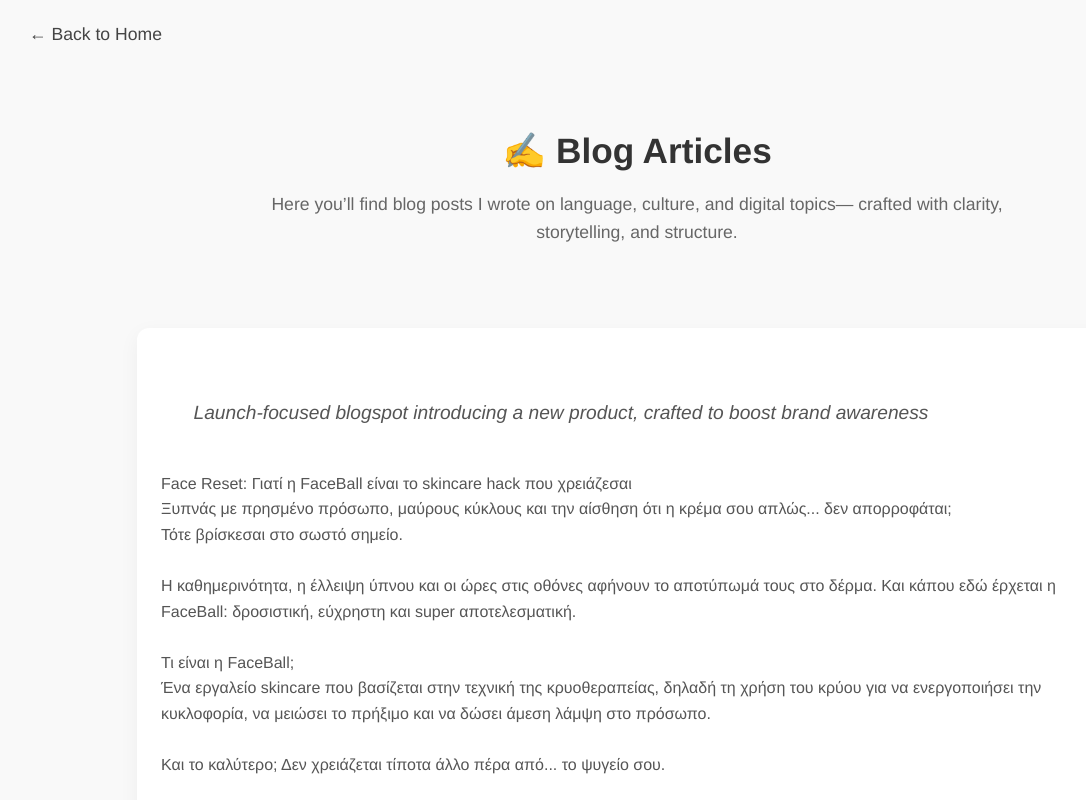
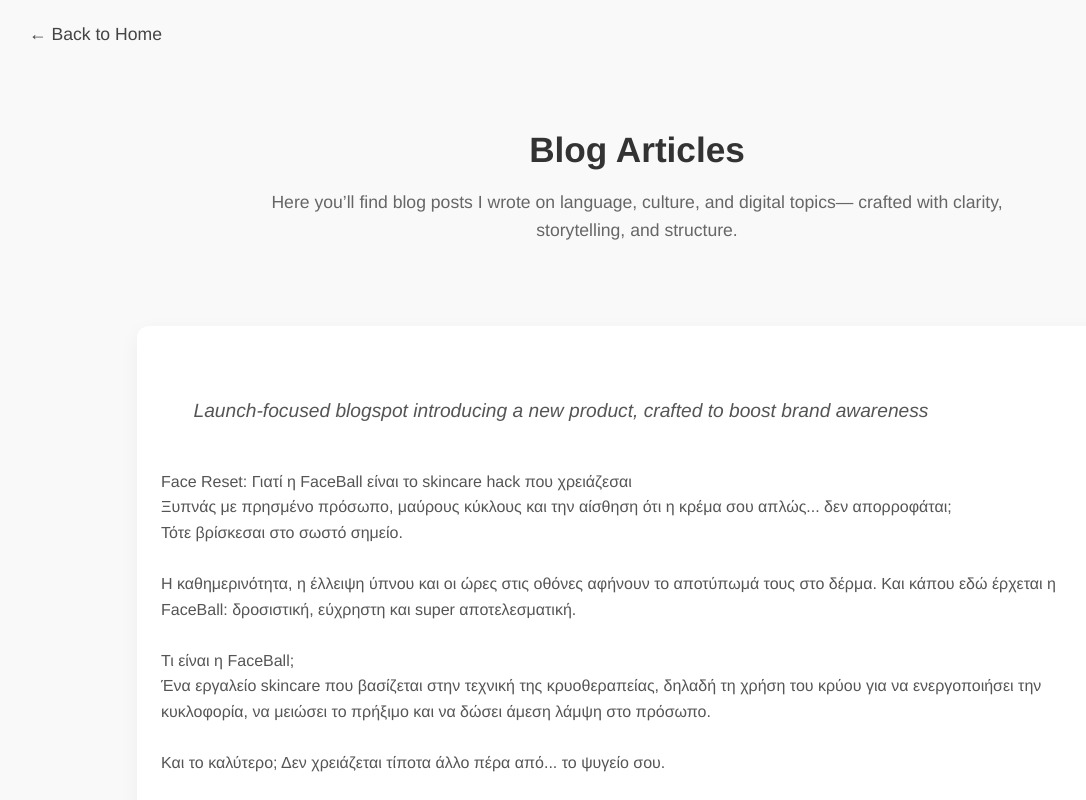
Before and after one commit to eleonoraargiriou/portfolio, a plain HTML site: page blog.html in a window 1280 px wide. Shown: the top 800 px of the page, without its empty margins (3-1089 px from the left). Drawn offline with Linux system fonts and the light colour scheme.

Commit message:
add blogs

```diff
--- a/blog.html
+++ b/blog.html
@@ -13,7 +13,7 @@
     </header>
 
     <section class="blog-intro">
-      <h2>✍️ Blog Articles</h2>
+      <h2>Blog Articles</h2>
       <p>
         Here you’ll find blog posts I wrote on language, culture, and digital topics—
         crafted with clarity, storytelling, and structure.
```
